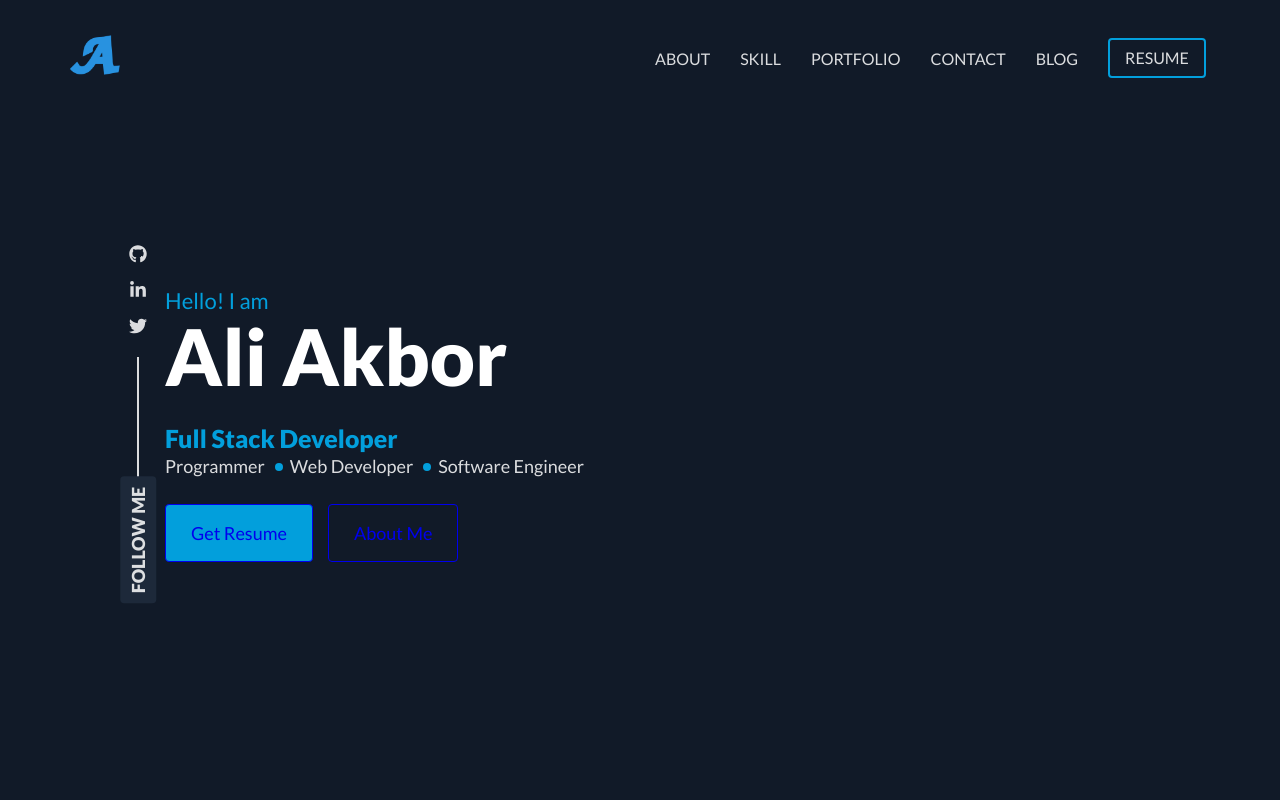
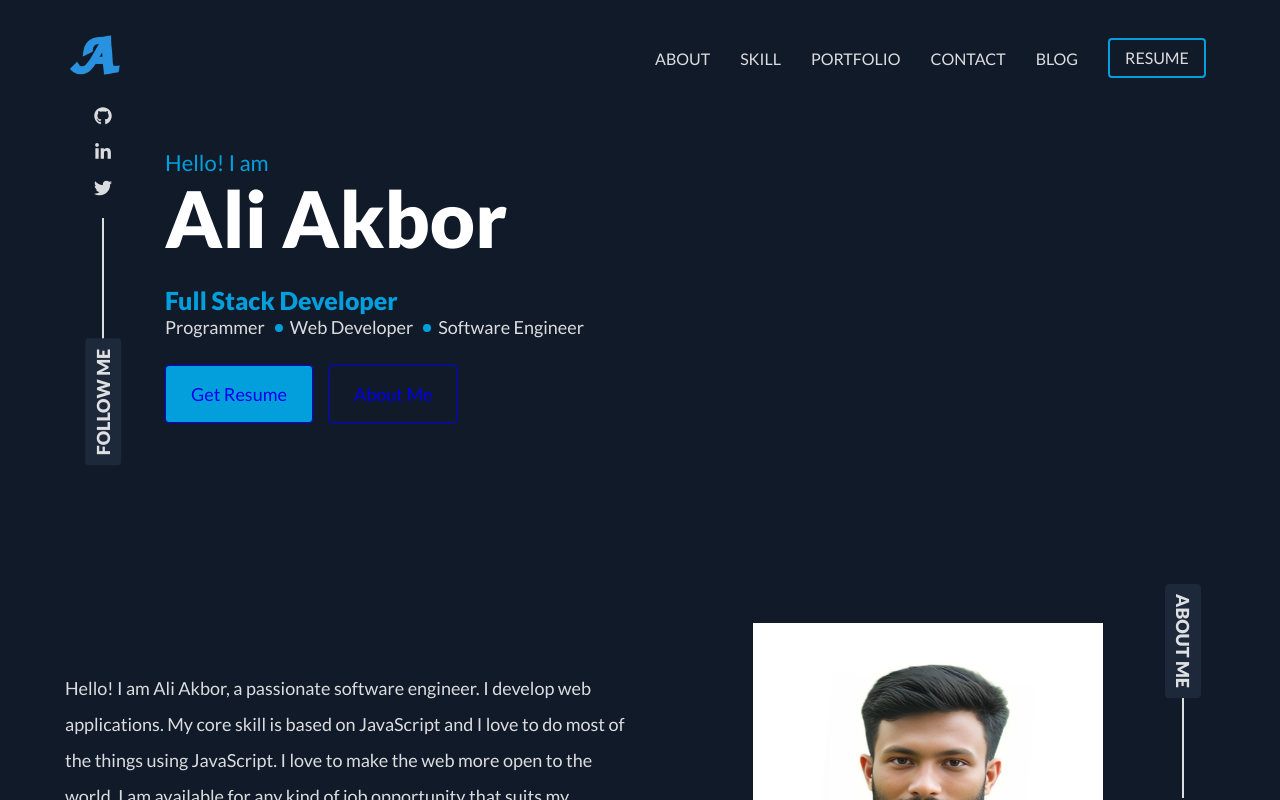
Before and after one commit to aliakborswe/aliakbor.me, a Next.js app: page / in a window 1280 px wide. Shown: the top 800 px of the page. Built offline with nearby package versions, Linux system fonts and the light colour scheme.

Commit message:
title component update

```diff
--- a/src/components/banner/banner.css
+++ b/src/components/banner/banner.css
@@ -1,5 +1,5 @@
 .banner-area {
-    min-height: 100vh;
+    /* min-height: 100vh; */
     display: flex;
     align-items: center;
 }
--- a/src/components/common/title/title.css
+++ b/src/components/common/title/title.css
@@ -14,11 +14,11 @@
 }
 
 .title.left {
-    left: 35px;
+    left: 0px;
 }
 
 .title.right {
-    right: 35px;
+    right: 0px;
 }
 
 .title:after {
```
